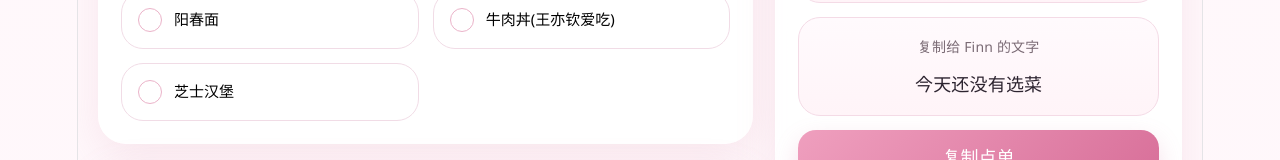
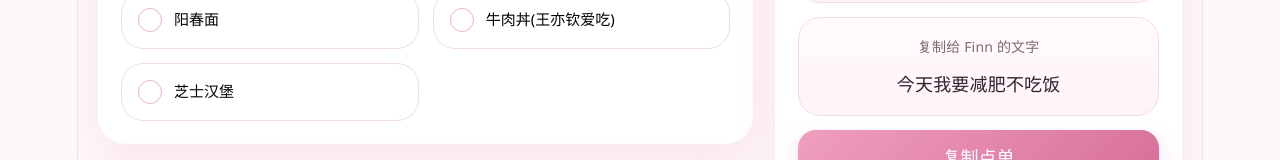
Before and after one commit to FinnGGG/my-menu-app, a React (Vite) app: page / in a window 1280 px wide. Shown: the part 518-678 px from the top of the page. Built offline with nearby package versions, Linux system fonts and the light colour scheme.

Commit message:
Update App.jsx

```diff
--- a/src/App.jsx
+++ b/src/App.jsx
@@ -51,7 +51,7 @@ export default function App() {
 
   const orderText = useMemo(() => {
     if (selectedItems.length === 0) {
-      return "今天还没有选菜";
+      return "今天我要减肥不吃饭";
     }
 
     return `今天想吃：\n${selectedItems.join("、")}`;
```
